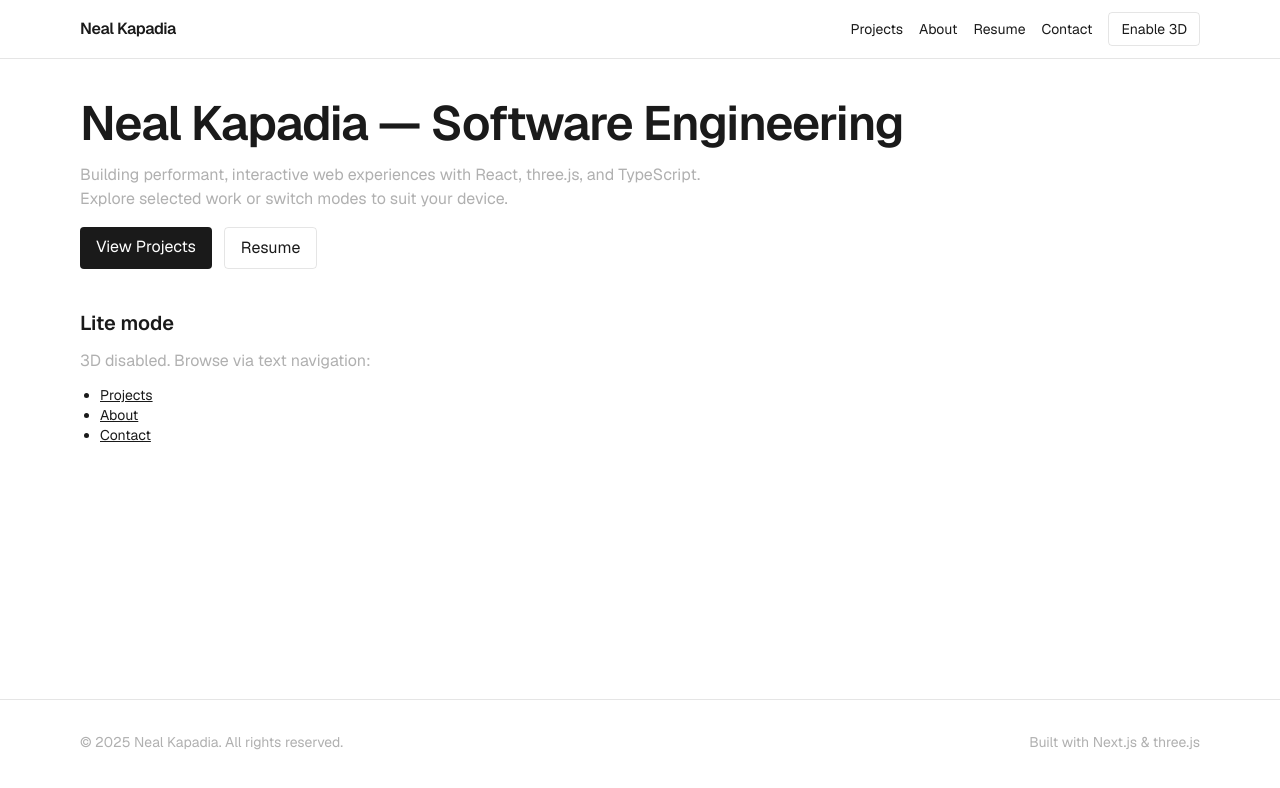
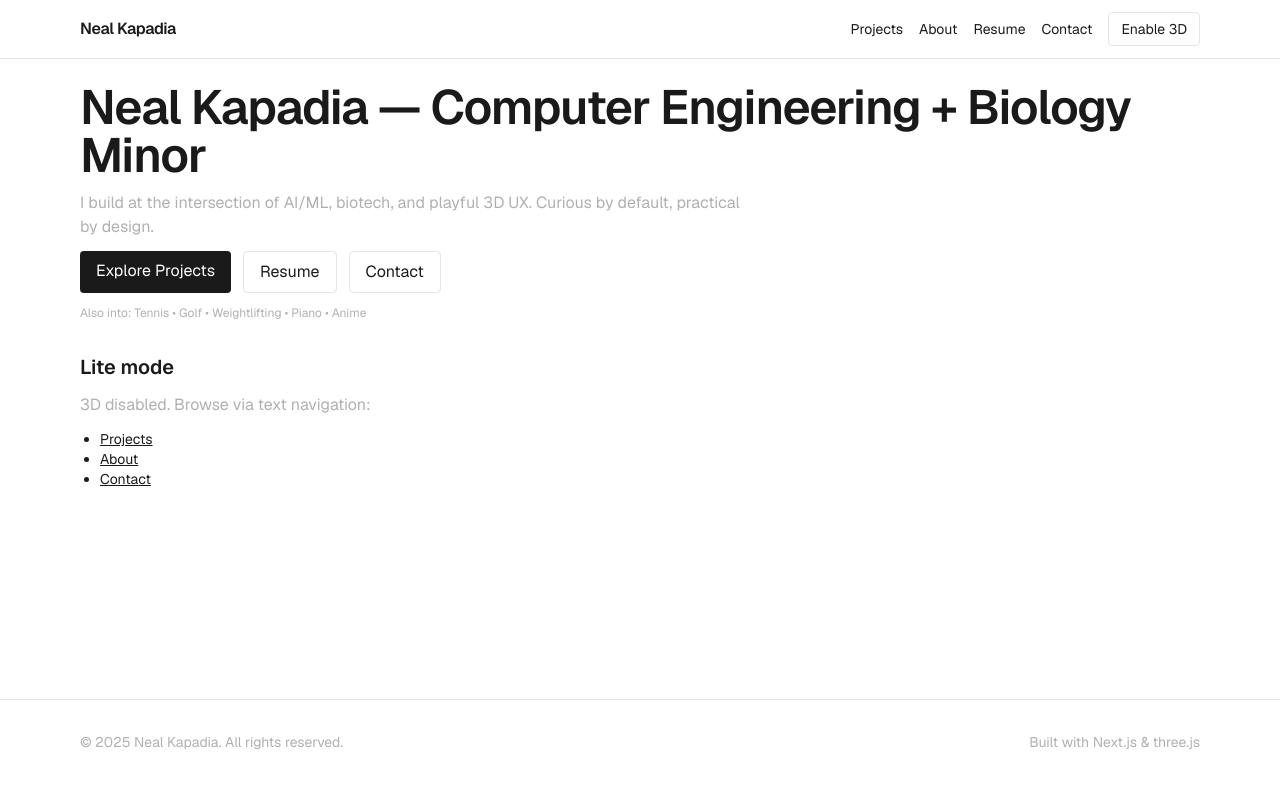
Before and after one commit to NealKapadia/Neal-Kapadia, a Next.js app: page / in a window 1280 px wide. Shown: the top 788 px of the page. Built offline with nearby package versions, Linux system fonts and the light colour scheme.

Commit message:
feat(home): make 3D rotating projects the default hero and add personality copy

```diff
--- a/src/app/layout.tsx
+++ b/src/app/layout.tsx
@@ -16,25 +16,25 @@ const geistMono = Geist_Mono({
 
 export const metadata: Metadata = {
   title: {
-    default: "Neal Kapadia — Software Engineering",
+    default: "Neal Kapadia — Computer Engineering",
     template: "%s | Neal Kapadia",
   },
   description:
-    "Portfolio and case studies by Neal Kapadia, focusing on software engineering, three.js experiences, and AI/ML projects.",
+    "Projects at the intersection of AI/ML, biotech, and playful 3D UX.",
   metadataBase: new URL("https://your-domain.com"), // TODO: update to your real domain or Vercel URL
   openGraph: {
-    title: "Neal Kapadia — Software Engineering",
+    title: "Neal Kapadia — Computer Engineering",
     description:
-      "Portfolio and case studies by Neal Kapadia, focusing on software engineering, three.js experiences, and AI/ML projects.",
+      "Projects at the intersection of AI/ML, biotech, and playful 3D UX.",
     url: "https://your-domain.com",
     siteName: "Neal Kapadia",
     type: "website",
   },
   twitter: {
     card: "summary_large_image",
-    title: "Neal Kapadia — Software Engineering",
+    title: "Neal Kapadia — Computer Engineering",
     description:
-      "Portfolio and case studies by Neal Kapadia, focusing on software engineering, three.js experiences, and AI/ML projects.",
+      "Projects at the intersection of AI/ML, biotech, and playful 3D UX.",
   },
 };
 
--- a/src/components/ClientHome.tsx
+++ b/src/components/ClientHome.tsx
@@ -14,21 +14,25 @@ const Scene = dynamic(() => import("./ThreeScene"), {
 export default function ClientHome() {
   const { liteMode } = useUI();
   return (
-    <div className="mx-auto max-w-6xl px-4 py-10 space-y-10">
-      <section className="space-y-4">
+    <div className="mx-auto max-w-6xl px-4 py-6 space-y-8">
+      {!liteMode && <Scene />}
+
+      <section className="space-y-3">
         <h1 className="text-3xl sm:text-5xl font-semibold tracking-tight">
-          Neal Kapadia — Software Engineering
+          Neal Kapadia — Computer Engineering + Biology Minor
         </h1>
         <p className="text-[color:var(--muted)] max-w-2xl">
-          Building performant, interactive web experiences with React, three.js, and TypeScript. Explore selected work or switch modes to suit your device.
+          I build at the intersection of AI/ML, biotech, and playful 3D UX. Curious by default, practical by design.
         </p>
         <div className="flex gap-3">
-          <Link href="/projects" className="px-4 py-2 rounded bg-[color:var(--foreground)] text-[color:var(--background)] hover:opacity-90">View Projects</Link>
+          <Link href="/projects" className="px-4 py-2 rounded bg-[color:var(--foreground)] text-[color:var(--background)] hover:opacity-90">Explore Projects</Link>
           <Link href="/resume" className="px-4 py-2 rounded border border-black/10 dark:border-white/15 hover:bg-surface">Resume</Link>
+          <Link href="/contact" className="px-4 py-2 rounded border border-black/10 dark:border-white/15 hover:bg-surface">Contact</Link>
         </div>
+        <p className="text-xs text-[color:var(--muted)]">Also into: Tennis • Golf • Weightlifting • Piano • Anime</p>
       </section>
 
-      {liteMode ? (
+      {liteMode && (
         <section className="space-y-3">
           <h2 className="text-xl font-semibold">Lite mode</h2>
           <p className="text-[color:var(--muted)]">3D disabled. Browse via text navigation:</p>
@@ -38,8 +42,10 @@ export default function ClientHome() {
             <li><Link href="/contact" className="underline">Contact</Link></li>
           </ul>
         </section>
-      ) : (
-        <Scene />
+      )}
+
+      {!liteMode && (
+        <p className="text-xs text-[color:var(--muted)]">Tip: Drag to orbit • Click a card to open GitHub/Devpost or a case study.</p>
       )}
     </div>
   );
```
